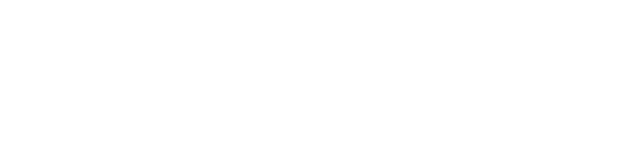
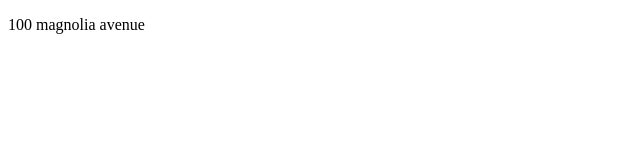
Before and after one commit to jonly03/repo1, a plain HTML site: page index.html in a window 1280 px wide. Shown: the whole page, without its empty margins (0-640 px from the left). Drawn offline with Linux system fonts and the light colour scheme.

Commit message:
added street address

```diff
--- a/index.html
+++ b/index.html
@@ -6,5 +6,7 @@
     <meta name="viewport" content="width=device-width, initial-scale=1.0" />
     <title>Repo 1</title>
   </head>
-  <body></body>
+  <body>
+    <p>100 magnolia avenue</p>
+  </body>
 </html>
```
